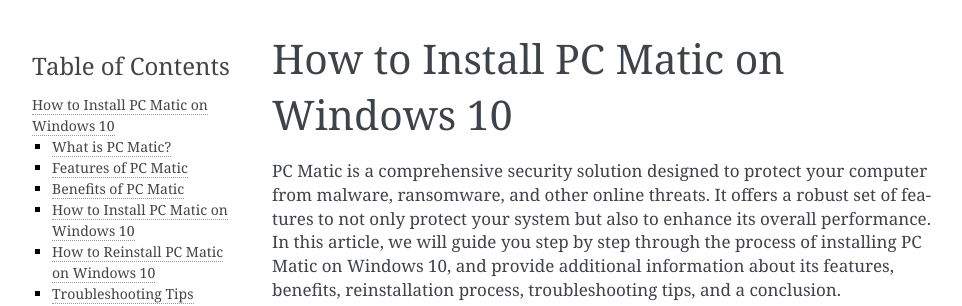
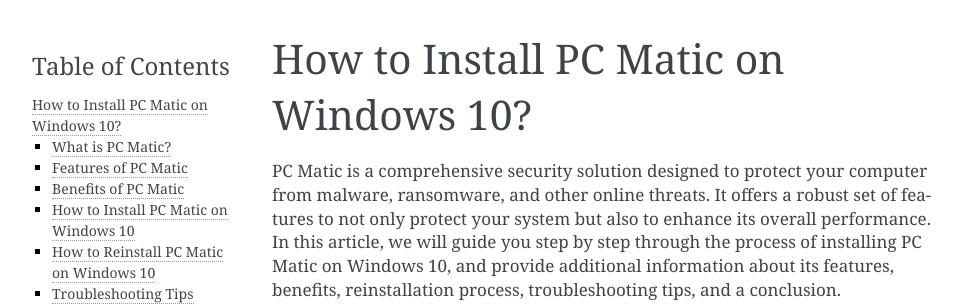
Before and after one commit to stiffmugg/install-PC-Matic-windows-10, a Sphinx documentation site: the page built from docs/index.rst, in a window 1280 px wide and 900 px high. Shown: the top 306 px of the window, without its empty margins (148-1110 px from the left). Built offline with Sphinx 7.4.7, drawn with Linux system fonts in a browser that asks for light colours.

```diff
--- a/docs/index.rst
+++ b/docs/index.rst
@@ -1,4 +1,4 @@
-How to Install PC Matic on Windows 10
+How to Install PC Matic on Windows 10?
 =====================================
 
 PC Matic is a comprehensive security solution designed to protect your computer from malware, ransomware, and other online threats. It offers a robust set of features to not only protect your system but also to enhance its overall performance. In this article, we will guide you step by step through the process of installing PC Matic on Windows 10, and provide additional information about its features, benefits, reinstallation process, troubleshooting tips, and a conclusion.
```
